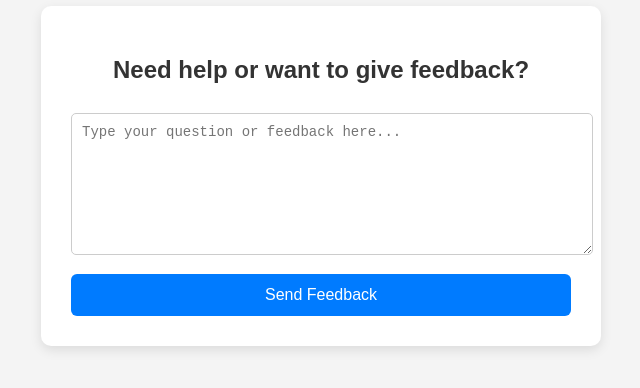
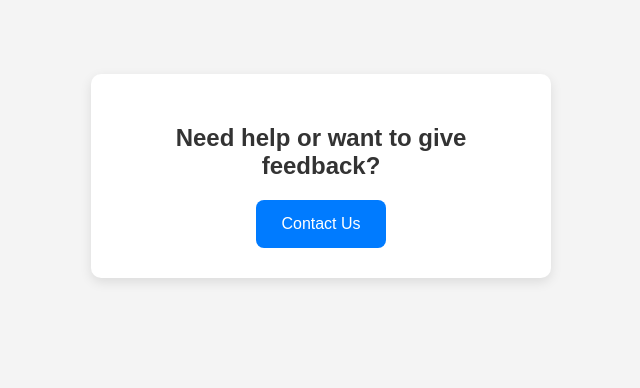
Before and after one commit to futureapps12-cyber/LearnGCS, a plain HTML site: page index.html in a window 1280 px wide. Shown: the part 224-612 px from the top of the page, without its empty margins (319-959 px from the left). Drawn offline with Linux system fonts and the light colour scheme.

Commit message:
Update index.html

```diff
--- a/index.html
+++ b/index.html
@@ -20,32 +20,20 @@
             border-radius: 10px;
             box-shadow: 0 4px 12px rgba(0,0,0,0.1);
             width: 90%;
-            max-width: 500px;
+            max-width: 400px;
+            text-align: center;
         }
         h2 {
-            text-align: center;
             color: #333;
-        }
-        textarea {
-            width: 100%;
-            height: 120px;
-            padding: 10px;
-            margin-top: 10px;
-            margin-bottom: 15px;
-            border-radius: 5px;
-            border: 1px solid #ccc;
-            resize: vertical;
-            font-size: 14px;
+            margin-bottom: 20px;
         }
         button {
-            display: block;
-            width: 100%;
-            padding: 12px;
+            padding: 15px 25px;
+            font-size: 16px;
+            color: white;
             background-color: #007bff;
-            color: white;
             border: none;
-            border-radius: 6px;
-            font-size: 16px;
+            border-radius: 8px;
             cursor: pointer;
         }
         button:hover {
@@ -56,10 +44,9 @@
 <body>
     <div class="support-container">
         <h2>Need help or want to give feedback?</h2>
-        <form action="mailto:futureapps12@gmail.com" method="post" enctype="text/plain">
-            <textarea name="message" placeholder="Type your question or feedback here..."></textarea>
-            <button type="submit">Send Feedback</button>
-        </form>
+        <a href="mailto:futureapps12@gmail.com">
+            <button>Contact Us</button>
+        </a>
     </div>
 </body>
 </html>
```
